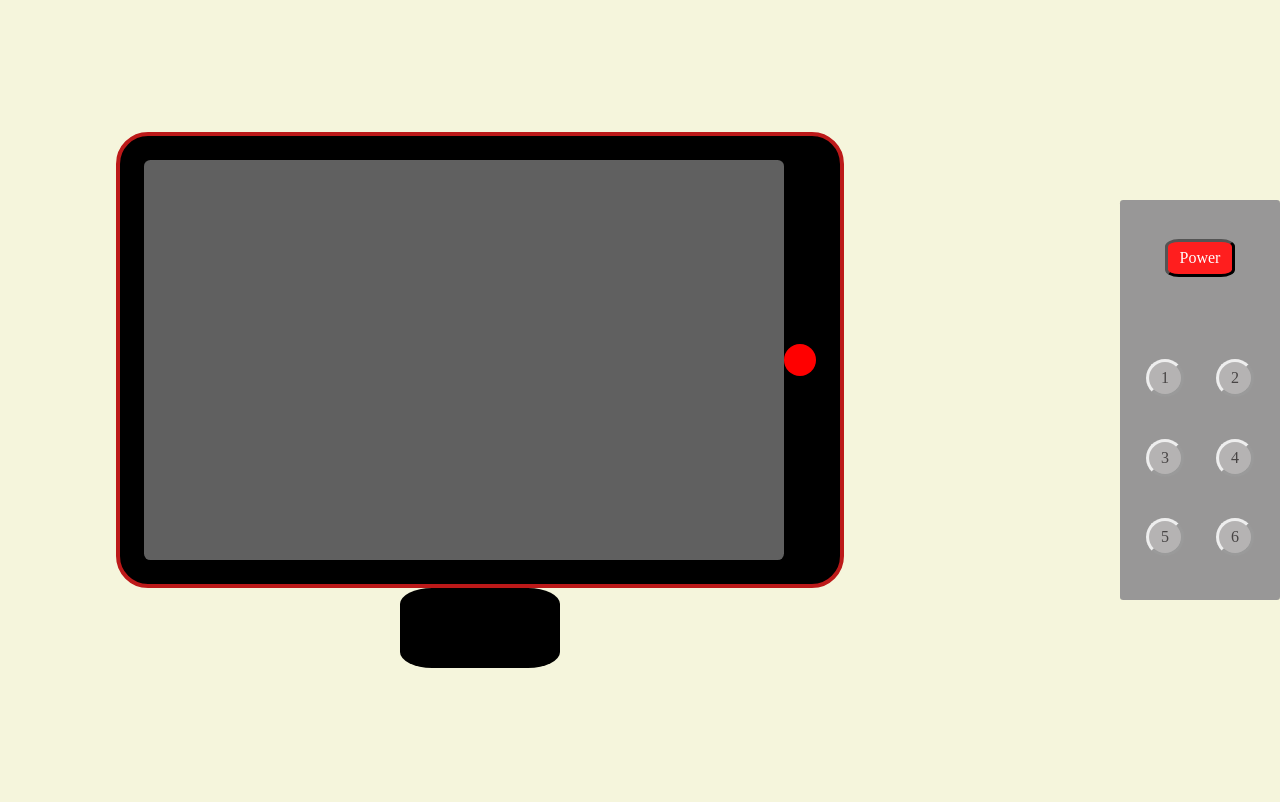
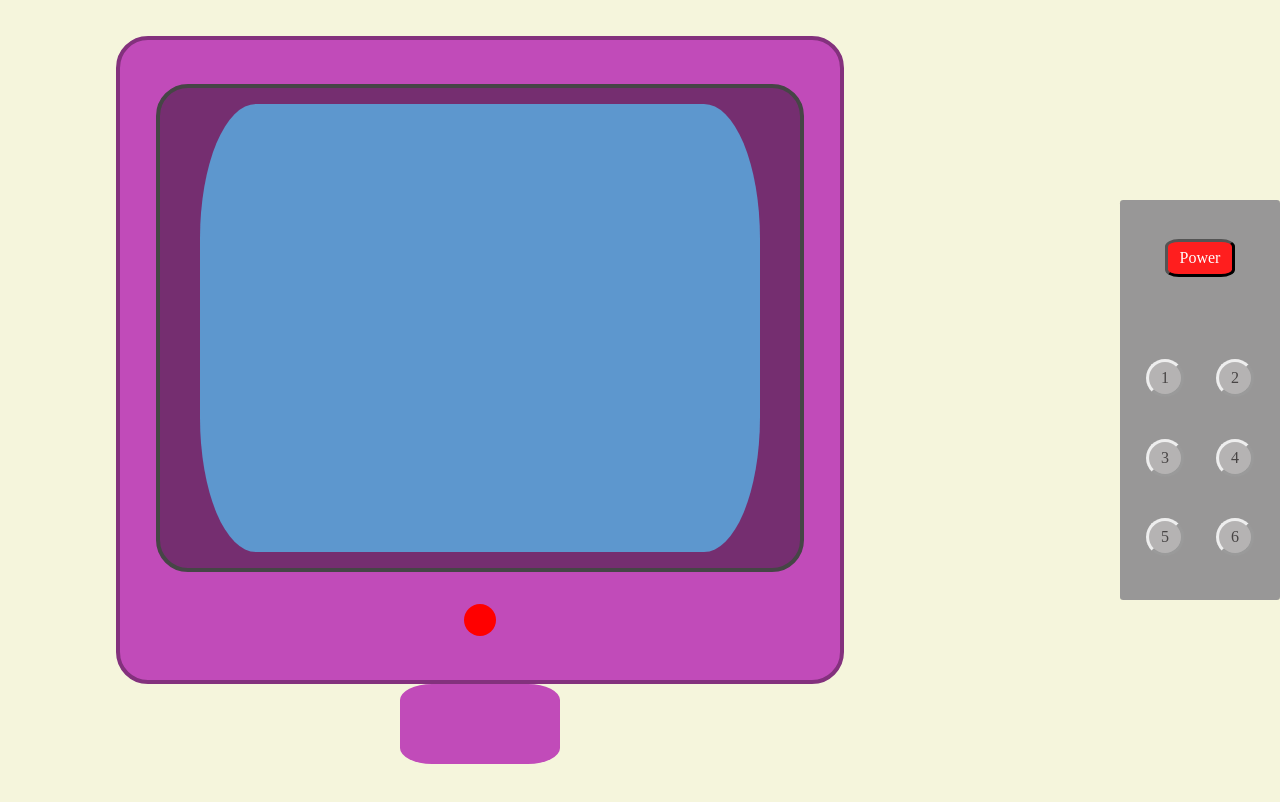
Before and after one commit to marinaescriva/TVchannels, a plain HTML site: page index.html in a window 1280 px wide. Drawn offline with Linux system fonts and the light colour scheme.

Commit message:
editing the styles.css and correction switch tv off from channels when they are showed, allowing tv off/on correct boolean function

```diff
--- a/css/styles.css
+++ b/css/styles.css
@@ -26,7 +26,7 @@ body {
   }
   #tv{
 
-      height:40em;
+      height:55em;
 
 
       display: flex;
@@ -38,16 +38,32 @@ body {
   }
   #marco{
 
-      height: 28em;
+      height: 40em;
       width: 45em;
 
-      background-color: black;
+      background-color: rgb(193, 75, 185);
       border-radius: 2em;
-      border: 0.3em solid rgb(188, 25, 25);
+      border: 0.3em solid rgb(131, 49, 125);
 
       display: flex;
       justify-content: center;
       align-items:center;
+      flex-direction: column;
+
+  }
+
+  #marcoInt{
+
+    height: 30em;
+    width: 40em;
+
+    background-color: rgb(117, 46, 112);
+    border-radius: 2em;
+    border: 0.3em solid rgb(70, 69, 70);
+
+    display: flex;
+    justify-content: center;
+    align-items:center;
 
   }
 
@@ -56,7 +72,7 @@ body {
     height: 5em;
     width: 10em;
 
-    background-color: black;
+    background-color: rgb(193, 75, 185);
     border-radius: 20%;
 
     display: flex;
@@ -66,11 +82,10 @@ body {
   }
   #screen {
 
-      height: 25em;
-      width: 40em;
+      height: 28em;
+      width: 35em;
 
-
-      border-radius: 0.4em;
+      border-radius: 10% / 30%;
 
   }
 
@@ -81,7 +96,14 @@ body {
 
   }
   .screenBlack {
-      background-color: rgb(96, 96, 96); /* Showed when tv is off, is the basic screen */
+      background-color: rgb(93, 151, 206); /* Showed when tv is off, is the basic screen */
+      border-color: blue;
+      border-style: medium;
+      top: 10%;
+      bottom: 10%;
+      right: -5%;
+      left: -5%;
+
   }
 
   #remote {
@@ -170,6 +192,9 @@ body {
     width: 2em;
     height: 2em;
     border-radius: 50%;
+    margin-top: 2em;
+    border-color:black;
+    border-style: medium;
 
    }
 
--- a/index.html
+++ b/index.html
@@ -12,7 +12,8 @@
     <div id="container">
         <div id="tv">
             <div id="marco">
-                <div id="screen" class="screenBlack">
+                <div id="marcoInt">
+                    <div id="screen" class="screenBlack"></div>
                 </div>
                 <!--piloto de encendido-->
                 <div id="piloto" class="pilotoOff"></div>
--- a/js/main.js
+++ b/js/main.js
@@ -1,37 +1,5 @@
-
-// const buttons = document.getElementsByClassName("button")
-
-// let arrayButtons = Array.from(buttons)
-
-// let screen = document.getElementById("screen")
-
-// let power = false;
-
-// document.getElementById("piloto").addEventListener("click", (evento) => {
-//     if (power) {
-//         screen.classList.remove("pilotoOff");
-//         screen.classList.add("pilotoOn");
-//     }
-// })
 
 
-
-// let piloto = document.getElementByClass("pilotoOff");
-
-// document.getElementById('buttonPower').addEventListener('click', () => {
-//     power = !power;
-//     if (power) {
-//         piloto.classList.remove("pilotoOff");
-//         piloto.classList.add("pilotoOn");
-//         console.log(piloto.classList);
-//     }
-//     else {
-//         piloto.classList.remove("pilotoOn");
-//         piloto.classList.add("pilotoOff");
-//         console.log(piloto.classList);
-//     }
-//     console.log(power);
-// });
 
 let power = false; //because the tv starts off.
 
@@ -40,9 +8,11 @@ let onOrOff =document.getElementById("buttonPower"); // buttonPower selected
 let screen = document.getElementById("screen"); // screen selected
 
 // let tvStatus = screen.classList.remove("channel" && e.target.id.slice(-1))
+// screen.classList.add("screenBlack"); esto no funciona para que la screen sea "screenBlack" por encima de la class del cannel..
 
 onOrOff.addEventListener('click', () => {
 
+    screen.classList.remove(screen.classList[screen.classList.length - 1]) //to delete all existing channel class
     power = !power; //after click on the tv is true, so its on now.
     // tvStatus = true;
 
@@ -81,27 +51,3 @@ arrayButtons.map(
         })
     }
 )
-
-
-
-
-
-//
-
-// while the buttonPower is true, the tv is on so you can press on the channels.
-
-        // const buttons = document.getElementsByClassName("button")
-
-        // let arrayButtons = Array.from(buttons)
-
-        // screen = document.getElementById("screen")
-
-        // arrayButtons.map(
-        //     item => {
-        //         item.addEventListener("click", (event) => {
-        //             screen.classList.remove(screen.classList[screen.classList.length - 1])
-        //             screen.classList.add("channel" + event.target.id.slice(-1))
-        //         })
-        //     }
-        // )
-        // }
```
Also changed, not shown: img/inspo_tv.jpg (added), img/tv_reference.png (added).
